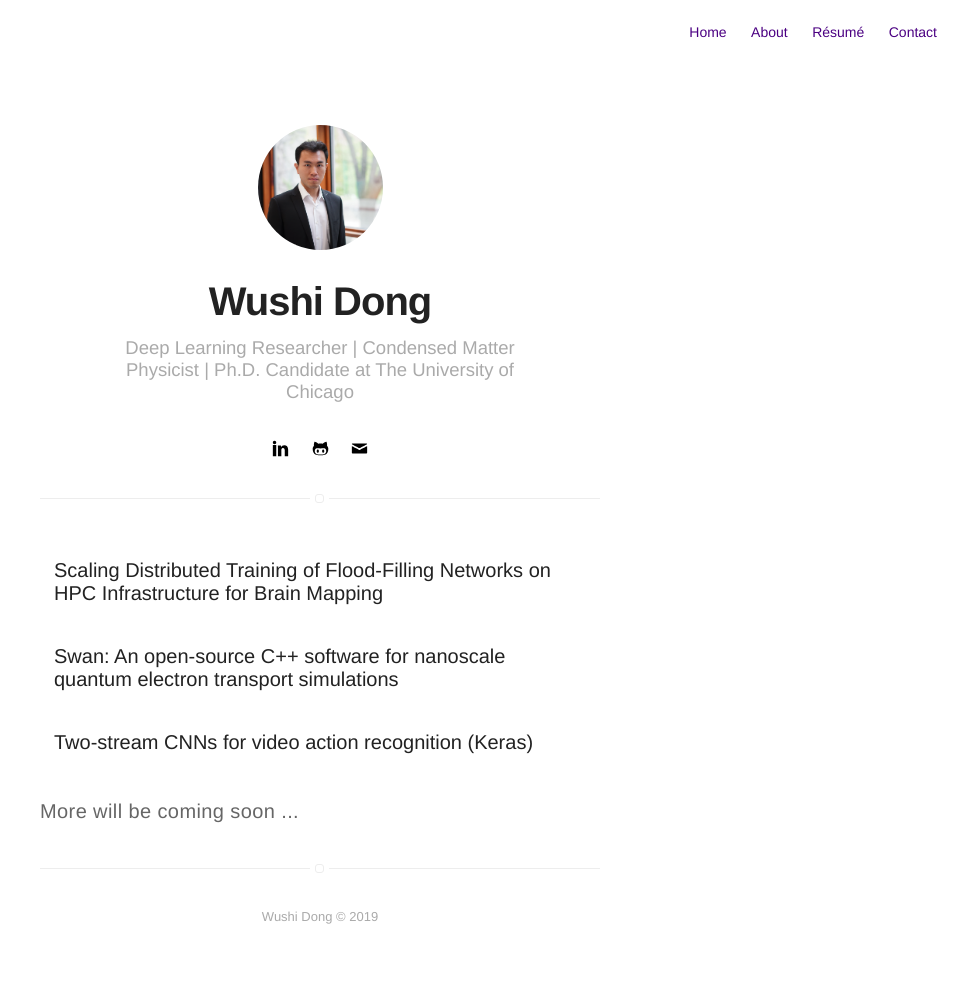
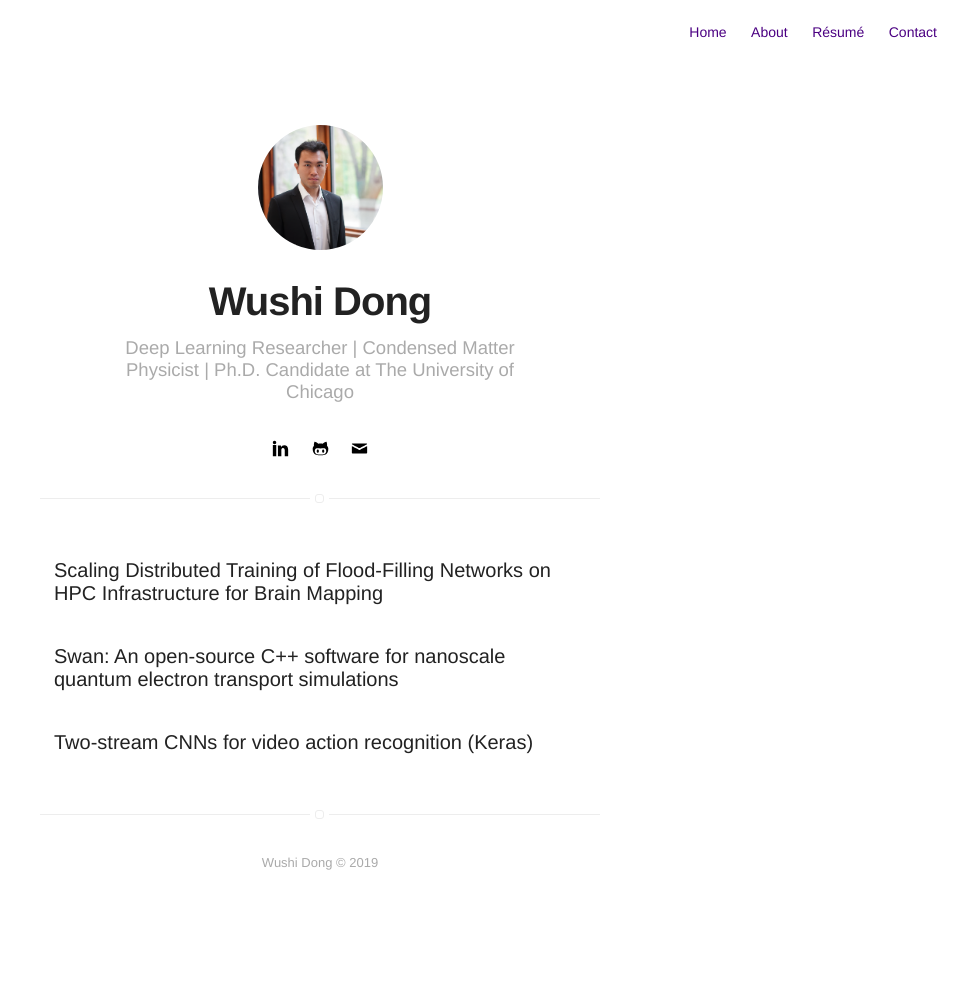
Before and after one commit to wushidonguc/wushidonguc.github.io, a Jekyll site: the page built from projects.html, in a window 1280 px wide. Shown: the whole page, without its empty margins (320-1280 px from the left). Built offline with Jekyll 4.4.1, drawn with Linux system fonts in a browser that asks for light colours; after the commit the page ends 930 px from its top, so only the background shows below that.

Commit message:
Update projects.html

```diff
--- a/projects.html
+++ b/projects.html
@@ -16,7 +16,4 @@ title: Projects
             </div>
         {% endif %}
     {% endfor %}
-
-    <h3 class="title"><p>More will be coming soon ...</h3>
-
 </section>
```
